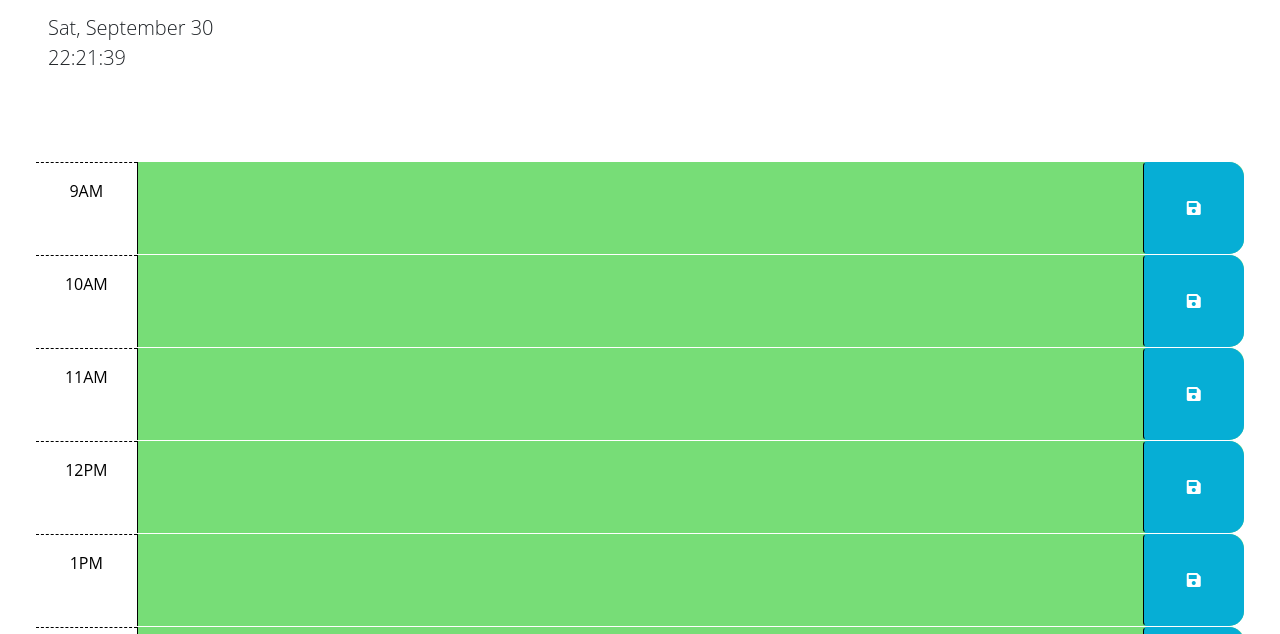
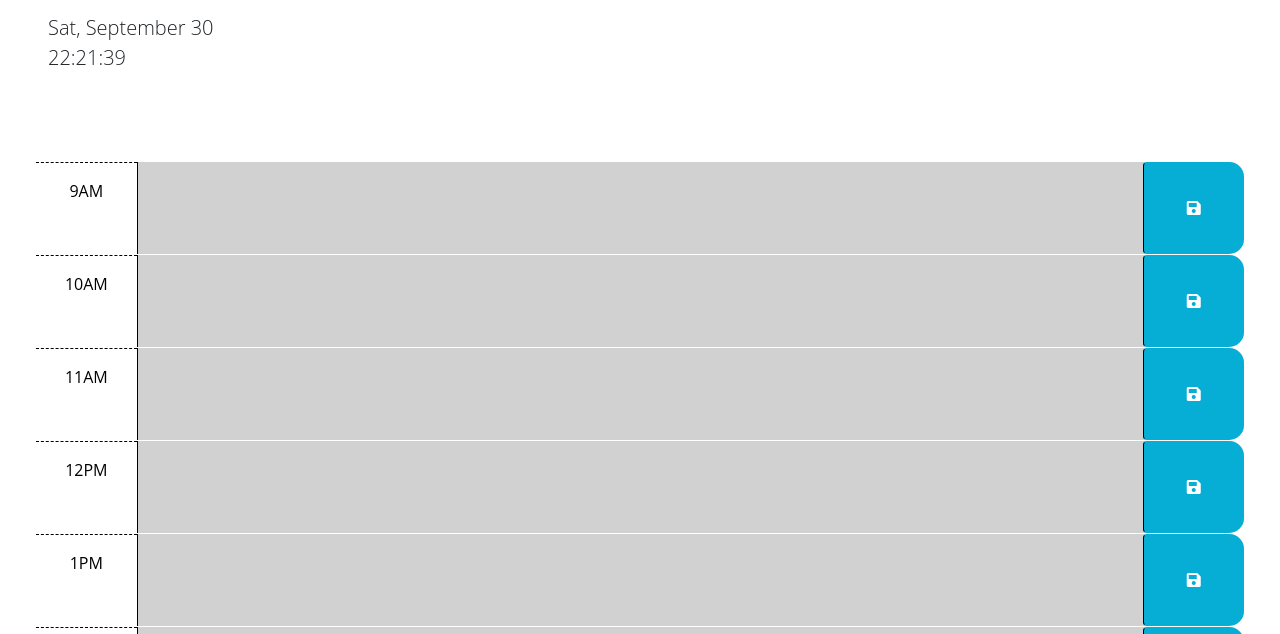
Before and after one commit to Andatax/Daily-Agenda, a plain HTML site: page index.html in a window 1280 px wide. Shown: the part 166-800 px from the top of the page. Drawn offline with nearby package versions, Linux system fonts and the light colour scheme.

Commit message:
finished application

```diff
--- a/script.js
+++ b/script.js
@@ -1,25 +1,3 @@
-// Wrap all code that interacts with the DOM in a call to jQuery to ensure that
-// the code isn't run until the browser has finished rendering all the elements
-// in the html.
-
-// TODO: Add a listener for click events on the save button. This code should
-// use the id in the containing time-block as a key to save the user input in
-// local storage. HINT: What does `this` reference in the click listener
-// function? How can DOM traversal be used to get the "hour-x" id of the
-// time-block containing the button that was clicked? How might the id be
-// useful when saving the description in local storage?
-//
-// TODO: Add code to apply the past, present, or future class to each time
-// block by comparing the id to the current hour. HINTS: How can the id
-// attribute of each time-block be used to conditionally add or remove the
-// past, present, and future classes? How can Day.js be used to get the
-// current hour in 24-hour time?
-//
-// TODO: Add code to get any user input that was saved in localStorage and set
-// the values of the corresponding textarea elements. HINT: How can the id
-// attribute of each time-block be used to do this?
-//
-// TODO: Add code to display the current date in the header of the page.
 $(function () {
 	let hours = [
 		{
@@ -77,10 +55,12 @@ $(function () {
 			task: $("#hour-17").find("textarea"),
 		},
 	];
+
 	const currentDay = $("#currentDay");
 	const currentTime = $("<p></p>");
-	const currentHourValue = currentTime.text().slice(0, 2);
+	let currentHourValue;
 
+	// ---------------------function to set time and date in html-------------------
 	setInterval(function () {
 		let now = dayjs();
 		let formattedDate = now.format("ddd, MMMM D");
@@ -89,15 +69,20 @@ $(function () {
 		currentDay.text(formattedDate);
 		currentTime.text(currentHour);
 		$("#currentDay").append(currentTime);
+		currentHourValue = currentTime.text().slice(0, 2);
+		// console.log(currentHourValue);
+		// foreach that compares the current hour value to the agenda hour to change the background color of each task inside the agenda.
+		hours.forEach((element) => {
+			element.value < currentHourValue
+				? element.id.removeClass("present future").addClass("past")
+				: element.value == currentHourValue
+				? element.id.removeClass("future").addClass("present")
+				: element.value > currentHourValue
+				? element.id.removeClass("past present").addClass("future")
+				: "";
+		});
 	}, 1000);
 
-	hours.forEach((element) => {
-		element.value < currentHourValue
-			? element.id.addClass("past")
-			: element.value == currentHourValue
-			? element.id.addClass("present")
-			: element.id.addClass("future");
-	});
 	let savedTasks;
 	const agendaTasksSave = (index) => {
 		savedTasks = JSON.parse(window.localStorage.getItem("task")) || [];
@@ -106,9 +91,18 @@ $(function () {
 		window.localStorage.setItem("task" + (index + 1), JSON.stringify(savedTasks));
 	};
 
+	// --------------function that executes agendaTasksSave when the button inside the hour section is clicked	-------------------
 	hours.forEach((element, index) => {
 		element.button.click(function () {
 			agendaTasksSave(index);
 		});
 	});
+	const displaySavedTasks = () => {
+		hours.forEach((element, index) => {
+			const savedTasks = JSON.parse(window.localStorage.getItem("task" + (index + 1))) || [];
+			element.task.text(savedTasks.join(""));
+		});
+	};
+
+	displaySavedTasks();
 });
--- a/style.css
+++ b/style.css
@@ -1,5 +1,5 @@
 body {
-  font-family: 'Open Sans', sans-serif;
+	font-family: "Open Sans", sans-serif;
 	font-size: 16px;
 }
 
@@ -31,17 +31,17 @@ textarea {
 }
 
 .past {
-  background-color: #d3d3d3;
+	background-color: #d1d1d1;
 	color: white;
 }
 
 .present {
-  background-color: #ff6961;
+	background-color: #61ff69;
 	color: white;
 }
 
 .future {
-  background-color: #77dd77;
+	background-color: #7ce0ff;
 	color: white;
 }
 
```
Also changed, not shown: index.html (+0 -13 lines). Lines whose indentation alone changed are shown as unchanged.
